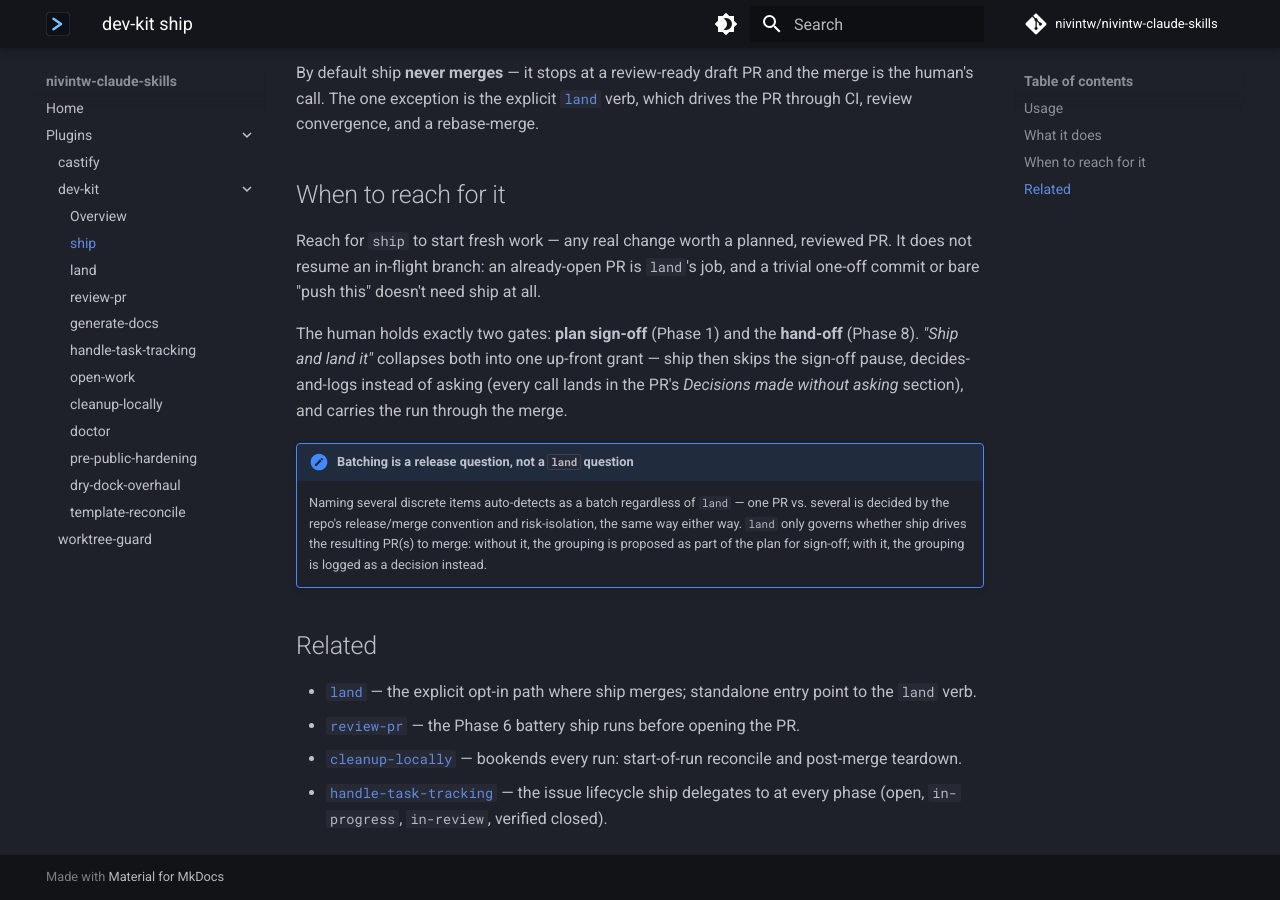
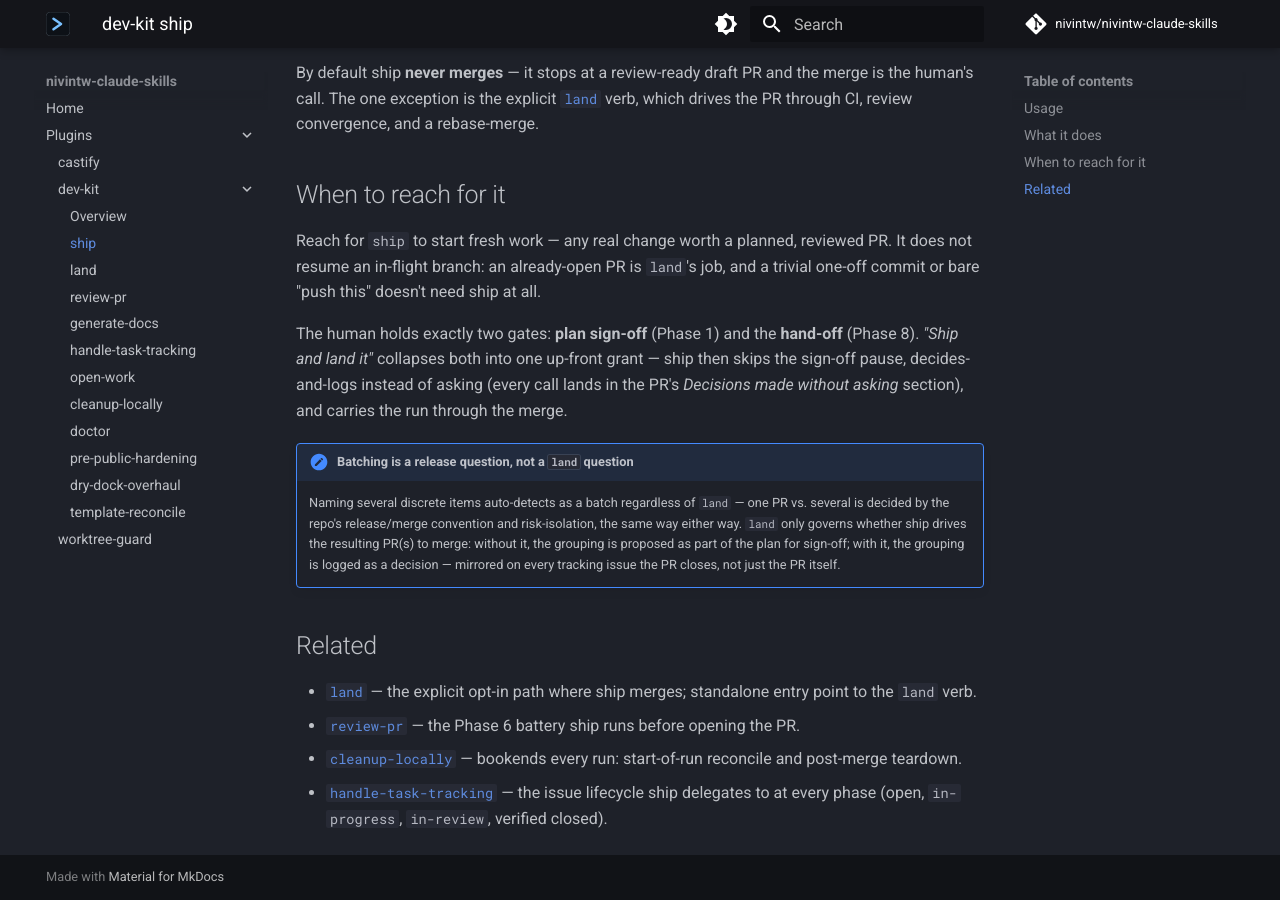
Before and after one commit to nivintw/nivintw-claude-skills, an MkDocs documentation site: the page built from docs/dev-kit/ship.md, in a window 1280 px wide and 900 px high, scrolled down 1176 px. Built offline with MkDocs 1.6.1 and Material for MkDocs 9.7.7, drawn with Linux system fonts in a browser that asks for light colours; nearby versions of some CDN libraries; comment, search, counter and statistics services are not loaded.

Commit message:
docs(dev-kit): note batch decisions mirror onto every closed tracking issue
Addresses Copilot review feedback on PR #113 — the callout's 'logged
as a decision' could be misread as PR-only, when the skill requires
mirroring onto every tracking issue the PR closes.

```diff
--- a/docs/dev-kit/ship.md
+++ b/docs/dev-kit/ship.md
@@ -55,7 +55,8 @@ made without asking* section), and carries the run through the merge.
     several is decided by the repo's release/merge convention and risk-isolation, the same
     way either way. `land` only governs whether ship drives the resulting PR(s) to merge:
     without it, the grouping is proposed as part of the plan for sign-off; with it, the
-    grouping is logged as a decision instead.
+    grouping is logged as a decision — mirrored on every tracking issue the PR closes, not
+    just the PR itself.
 
 ## Related
 
```
